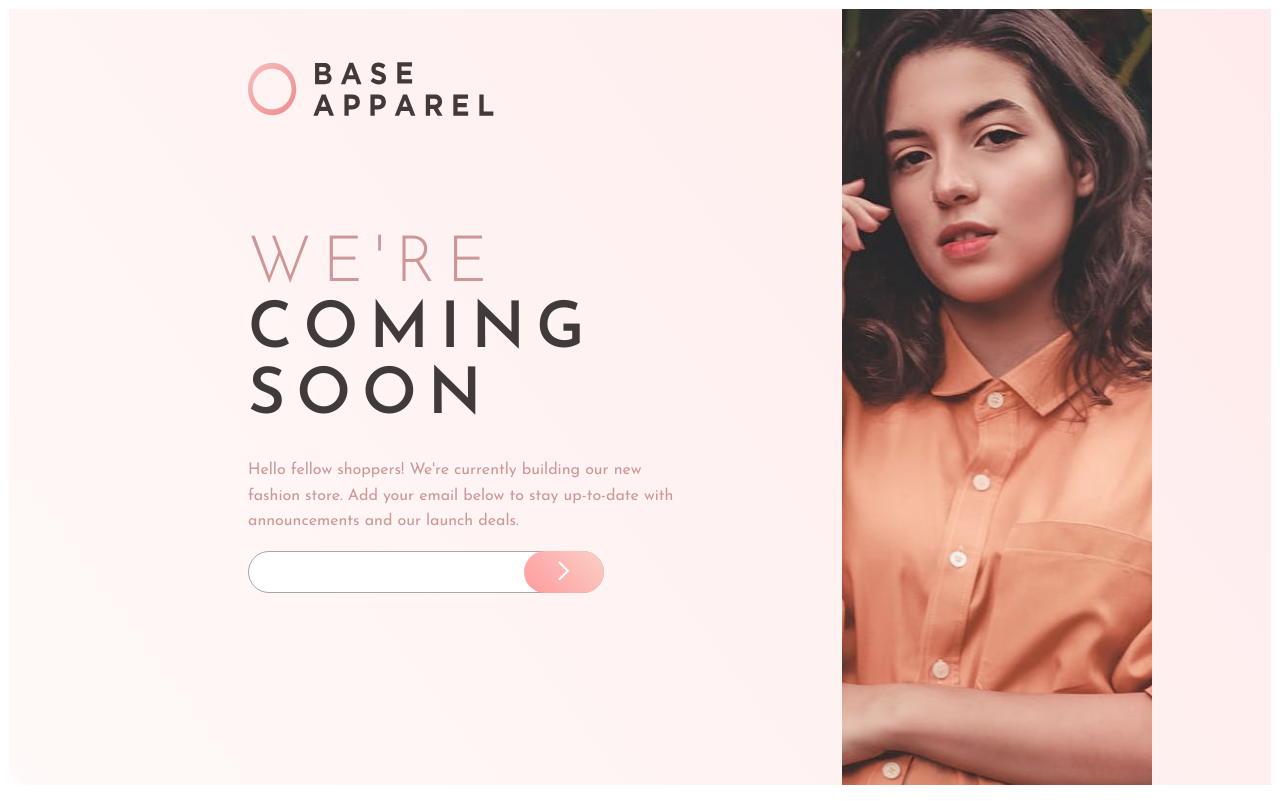
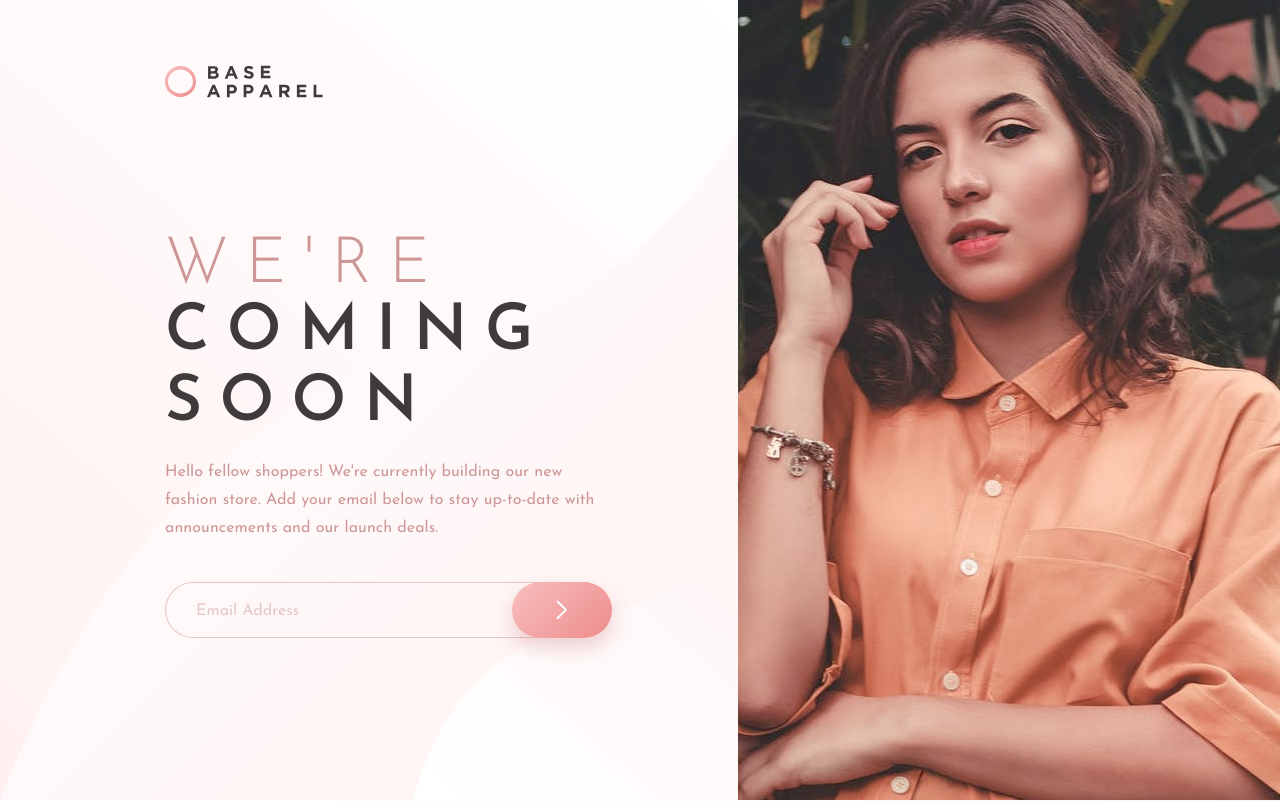
Before and after one commit to moisesvegan/landingpage, a plain HTML site: page index.html in a window 1280 px wide. Drawn offline with Linux system fonts and the light colour scheme.

Commit message:
V-1.5 (Finish)

```diff
--- a/app.js
+++ b/app.js
@@ -0,0 +1,20 @@
+document.getElementById("email").addEventListener("focus", () => {
+    // remove error message when cursor focused
+    document.getElementById("errorMsg").classList.remove("show");
+    // also the error icon
+    document.getElementById("errorIcon").classList.remove("show");
+    // and the highlighted border
+    document.getElementById("errorBorder").classList.remove("error");
+
+  });
+
+  function validateEmail() {
+    let emailRegex = /^(([^<>()\[\]\\.,;:\s@"]+(\.[^<>()\[\]\\.,;:\s@"]+)*)|(".+"))@((\[[0-9]{1,3}\.[0-9]{1,3}\.[0-9]{1,3}\.[0-9]{1,3}\])|(([a-zA-Z\-0-9]+\.)+[a-zA-Z]{2,}))$/;
+    let email = document.getElementById("email").value;
+    if (emailRegex.test(email)) {
+    } else {
+      document.getElementById("errorMsg").classList.add("show");
+      document.getElementById("errorIcon").classList.add("show");
+      document.getElementById("errorBorder").classList.add("error");
+    }
+  }
--- a/index.html
+++ b/index.html
@@ -1,33 +1,58 @@
 <!DOCTYPE html>
 <html lang="en">
 <head>
-    <meta charset="UTF-8">
-    <meta name="viewport" content="width=device-width, initial-scale=1.0">
-    <title>Base apparel</title>
-    <link rel="stylesheet" href="main.css">
+  <meta charset="UTF-8">
+  <meta name="viewport" content="width=device-width, initial-scale=1.0"> <!-- displays site properly based on user's device -->
+
+  <title>Frontend Mentor | Base Apparel coming soon page</title>
+
+  <!-- loading fonts and style sheet -->
+  <link href="https://fonts.googleapis.com/css?family=Josefin+Sans:300,400,600&display=swap" rel="stylesheet">
+  <link rel="stylesheet" href="main.css">
 </head>
 <body>
-    <div class="hero-container">
-        <div class="hero">
-            <div class="item-A">
-                <img src="img/logo.svg" alt="">
-            </div>
-            <div class="item-B">
-                <img src="img/hero-desktop.jpg">
-            </div>
-            <div class="item-C">
-                <article>
-                    <h1><span>we're</span><br>coming<br>soon</h1>
-                    <p>Hello fellow shoppers! We're currently building our new<br>fashion store. Add your email below to stay up-to-date with<br>announcements and our launch deals.</p>
-                </article>
-                <form action="">
-                    <input type="email" name="" id="">
-                    <button type="submit">
-                        <img src="img/icon-arrow.svg" alt="">
-                    </button>
-                </form>
-            </div>
+  <main class="grid">
+    <section class="logo">
+      <h2 class="sr-only">logo section</h2>
+      <div class="logo-container">
+        <img src="img/logo.svg" alt="logo">
+      </div>
+    </section>
+    <section class="hero">
+      <h2 class="sr-only">hero section</h2>
+    </section>
+    <section class="comingsoon">
+      <h1 class="text-light">
+        We're
+      </h1>
+      <h1 class="text-bold lh-fix">
+        coming<br/> soon
+      </h1>
+      <h2 class="text-regular">
+        Hello fellow shoppers! We're currently building our new fashion store.
+        Add your email below to stay up-to-date with announcements and our launch deals.
+      </h2>
+      <form class="promotion" id="errorBorder" onsubmit="event.preventDefault(); validateEmail();">
+        <label class="sr-only" for="email">Email</label>
+        <input type="text" id="email" name="email" value="" placeholder="Email Address">
+        <div class="error" id="errorIcon">
+          <img src="img/icon-error.svg" alt="">
         </div>
-    </div>
+        <button class="btn submit">
+          <img src="img/icon-arrow.svg" alt="arrow">
+        </button>
+      </form>
+      <p class="error-msg" id="errorMsg">Please provide a valid email</p>
+    </section>
+  </main>
+
+  <footer>
+    <p class="sr-only attribution">
+      Challenge by <a href="https://www.frontendmentor.io?ref=challenge" target="_blank">Frontend Mentor</a>.
+      Coded by <a href="https://www.frontendmentor.io/profile/zuolizhu">Connor Zhu</a>.
+    </p>
+  </footer>
+  <!-- js code for form validation -->
+  <script src="app.js"></script>
 </body>
 </html>
--- a/main.css
+++ b/main.css
@@ -1,167 +1,369 @@
-@import url('https://fonts.googleapis.com/css2?family=Josefin+Sans:wght@300;400;600&display=swap');
+/* styles come with the file */
+.attribution { font-size: 11px; text-align: center; }
+.attribution a { color: hsl(228, 45%, 44%); }
 
-body{
-    padding: 1px;
-    font-size: 16px;
+/* variables */
+:root {
+  /* color palette */
+  --DesaturatedRed: hsl(0, 36%, 70%);
+  --SoftRed: hsl(0, 93%, 68%);
+  --DarkGrayishRed: hsl(0, 6%, 24%);
+  --PureWhite: hsl(0, 0%, 100%);
+  --LightPink: rgb(255, 244, 244);
+  --DropShadowRed: rgba(198, 110, 110, 0.3);
+  --DropShadowRedHover: rgba(198, 110, 110, 0.5);
 }
 
-article {
-
-margin-left: 15vh;
-
-font-family: 'Josefin Sans', sans-serif;
+/* reset */
+body, p, a, ul, li, h1, h2, h3 {
+  margin: 0;
+  padding: 0;
 }
 
-.hero-container{
-    display: grid;
-    height: 97vh;
-    grid-template-columns: minmax(auto, 1024px);
-    justify-content: center;
-    background-image: linear-gradient(234deg, #ff9a9e33 0%, #fad0c41f 99%, #fad0c400 100%);
+a {
+  text-decoration: none;
 }
 
-.hero{
-    display: grid;
-    grid-template-columns: 88vh 1fr;
-    grid-template-rows: 20vh 1fr;
-    grid-gap: 10px;
-    grid-template-areas:
-        "header img"
-        "form img";
-    justify-content: center;
+/* base styles */
+/* styles that won't be changed by the size of the devices */
+/* fonts */
+body {
+  font-family: 'Josefin Sans', sans-serif;
+  height: 100vh;
+  background: linear-gradient(135deg, hsl(0, 0%, 100%) 0%, hsl(0, 100%, 98%) 60%);
 }
 
-.item-A{
-    grid-area: header;
-    display: flex;
+/* form section */
+.comingsoon h1 {
+  text-transform: uppercase;
 }
 
-.item-A img{
-    width: 35%;
-    height: 35%;
-    align-self: center;
-    margin-left: 15vh;
+.comingsoon h1:nth-child(1) {
+  color: var(--DesaturatedRed);
 }
 
-.item-B{
-    grid-area: img;
+.comingsoon h1:nth-child(2) {
+  color: var(--DarkGrayishRed);
 }
 
-.item-B img{
-    display: block;
+.comingsoon h2 {
+  color: var(--DesaturatedRed);
+}
+
+form.promotion {
+  border-radius: 28px;
+  display: flex;
+  justify-content: space-between;
+  align-items: center;
+  box-shadow: inset 0px 0px 0px 1px #E6C6C6;
+}
+
+form.promotion.error {
+  box-shadow: inset 0px 0px 0px 2px var(--SoftRed);
+}
+
+input[type=text] {
+  font-family: 'Josefin Sans', sans-serif;
+  border: none;
+  background-color: transparent;
+  color: var(--DarkGrayishRed);
+  outline: none;
+  caret-color: var(--DesaturatedRed);
+  padding: 11px 23px 9px;
+  width: 100%;
+}
+
+input[type=text],
+input[type=text]::placeholder {
+  font-size: 14px;
+  line-height: 28px;
+  font-weight: 400;
+  letter-spacing: 0;
+}
+
+input[type=text]::placeholder {
+  color: var(--DesaturatedRed);
+  opacity: .5;
+}
+
+.sr-only {
+  padding: 0;
+  width: 1px;
+  height: 1px;
+  position: absolute;
+  clip: rect(1px, 1px, 1px, 1px);
+  clip-path: inset(0px 0px 99.9% 99.9%);
+  overflow: hidden;
+  border: 0;
+}
+
+/* submit button */
+.btn.submit {
+  border: none;
+  outline: none;
+  border-radius: 28px;
+  background: linear-gradient(135deg, hsl(0, 80%, 86%) 0%, hsl(0, 74%, 74%) 100%);
+  cursor: pointer;
+  position: relative;
+  box-shadow: 0 10px 20px 0 var(--DropShadowRed);
+  transform: translate(2px, 0);
+  z-index: 1;
+  transition: all 0.3s ease;
+  padding: 0;
+  width: 64px;
+  height: 48px;
+  min-width: 64px;
+  margin-left: 8px;
+
+}
+
+.btn.submit:hover {
+  background: linear-gradient(135deg, hsl(0, 80%, 86%) 50%, hsl(0, 74%, 74%) 150%);
+  box-shadow: 0 10px 15px var(--DropShadowRedHover);
+  transform: scale(1.05);
+}
+
+/* center the arrow image */
+.btn.submit img {
+  position: absolute;
+  top: 50%;
+  left: 50%;
+  transform: translate(-50%, -50%);
+}
+.error {
+  align-self: center;
+  display: none;
+}
+
+.error.show {
+  display: flex;
+}
+
+p.error-msg {
+  color: var(--SoftRed);
+  display: none;
+}
+
+p.error-msg.show {
+  display: block;
+}
+
+/* utilities */
+.text-bold {
+  font-weight: 600;
+}
+
+.text-regular {
+  font-weight: 400;
+}
+
+.text-light {
+  font-weight: 300;
+}
+
+footer {
+  position: absolute;
+  bottom: 0;
+  left: 50%;
+  transform: translate(-50%, -50%);
+}
+
+/* mobile styles */
+
+/* background */
+
+main {
+  background: var(--PureWhite);
+  background: linear-gradient(135deg, hsl(0, 0%, 100%) 0%, hsl(0, 100%, 98%) 60%);
+  background-repeat: no-repeat;
+  margin: 0 auto;
+  width: 100%;
+  height: 100%;
+}
+
+/* logo section */
+section.logo {
+  padding: 31px 32px 32px;
+}
+
+section.logo .logo-container {
+  width: 100px;
+  height: 21px;
+  overflow: hidden;
+}
+
+section.logo img {
+  width: 100%;
+}
+
+/* hero section */
+.hero {
+  height: 250px;
+  width: 100%;
+  background-image: url(img/hero-mobile.jpg);
+  background-size: cover;
+  background-repeat: no-repeat;
+}
+
+/* comingsoon section */
+.comingsoon {
+  padding: 0 32px;
+  margin-top: 64px;
+}
+
+.comingsoon h1, h2 {
+  text-align: center;
+}
+
+.comingsoon h1 {
+  font-size: 40px;
+  line-height: 42px;
+  letter-spacing: 10.83px;
+}
+
+.comingsoon h2 {
+  font-size: 14px;
+  line-height: 22px;
+  margin-top: 16px;
+  letter-spacing: 0;
+}
+
+form.promotion {
+  margin-top: 32px;
+}
+
+p.error-msg {
+  padding-left: 24px;
+  margin-top: 8px;
+  font-size: 13px;
+}
+
+/* tablet styles */
+@media screen and (min-width: 680px) {
+  .grid {
+    display: grid;
+    grid-template-columns: repeat(2, 1fr);
+    grid-template-rows: max-content;
+  }
+  section.logo {
+    grid-column: 1/2;
+    grid-row: 1/2;
+  }
+  section.comingsoon {
+    grid-column: 1/2;
+    grid-row: 2/3;
+    align-self: center;
+    margin-top: 0;
+  }
+  section.hero {
+    grid-column: 2/3;
+    grid-row: 1/3;
+  }
+
+  .hero {
+    background-image: url(img/hero-desktop.jpg);
+    background-position-x: center;
+    height: 100%;
+  }
+
+  .comingsoon h1, h2 {
+    text-align: left;
+  }
+
+  input[type=text] {
+    width: 50%;
+    padding: 11px 10px 9px 23px;
+  }
+
+  .comingsoon {
+    max-width: 445px;
+  }
+}
+
+@media screen and (min-width: 768px) {
+  input[type=text] {
     width: 100%;
-    object-fit: cover;
-    height: 100%;
+  }
+}
+
+/* desktop styles */
+@media screen and (min-width: 1280px) {
+  .grid {
+    grid-template-columns: 1fr 42.361%;
+  }
+
+  /* logo section */
+  section.logo {
+    padding: 64.91px 0px 0px 165px;
+  }
+
+  section.logo .logo-container {
+    width: 158px;
+    height: 33px;
+  }
+
+  /* comingsoon section */
+  section.comingsoon {
+    padding-left: 165px;
+    margin-top: 136px;
+    align-self: start;
+  }
+
+  .comingsoon h1 {
+    letter-spacing: 17.32px;
+    font-size: 64px;
+    line-height: 64px;
+
+  }
+
+  .comingsoon h1:nth-child(2) {
+    line-height: 71px;
+  }
+
+  .comingsoon h2 {
+    font-size: 16px;
+    line-height: 28px;
+    margin-top: 18px;
+    letter-spacing: 0.07px;
+  }
+
+  form.promotion {
+    margin-top: 40px;
+    max-width: 445px;
+  }
+
+  .btn.submit {
+    width: 100px;
+    height: 56px;
+  }
+
+  input[type=text] {
+    font-size: 16px;
+    padding: 14px 31px 12px;
+    width: 55%;
+  }
+
+  input[type=text],
+  input[type=text]::placeholder {
+    font-size: 16px;
+  }
+
+  p.error-msg {
+    padding-left: 32px;
+    line-height: 2.15;
+  }
+
+  main {
+    background-image: url(img/bg-pattern-desktop.svg);
+    background-size: contain;
+    background-repeat: no-repeat;
+    background-position: bottom left;
+  }
 }
 
 
-.responsiv{
-    background-image: url(img/hero-desktop.jpg);
-    display: block;
-    width: 100%;
-    object-fit: cover;
-    height: 100%;
+@media screen and (min-width: 1600px) {
+  main {
+    background-size: cover;
+  }
 }
-
-.item-C{
-    grid-area: form;
-}
-
-.item-C article h1{
-    font-size: 4rem;
-    line-height: 66px;
-    font-weight: 600;
-    letter-spacing: 11px;
-    color: #413a3a;
-    text-transform: uppercase;
-}
-
-.item-C article span{
-
-font-weight: 300;
-
-color: #ce9797;
-}
-
-.item-C article p {
-    font-size: 16px;
-    font-weight: 400;
-    color: #ce9797;
-    line-height: 1.6;
-    margin-top: -25px;
-}
-
-.item-C form{
-    margin-left: 15vh;
-}
-
-.item-C form input{
-    border-radius: 30px;
-    width: 60%;
-    height: 38px;
-    outline: none;
-    border: 1px solid #a8a8a8;
-}
-
-.item-C form button{
-    position: absolute;
-    width: 80px;
-    height: 42px;
-    border-radius: 30px;
-    margin-left: -80px;
-    outline: none;
-    border: none;
-    background-image: linear-gradient(45deg, #ff9a9e 0%, #fad0c4 99%, #fad0c4 100%);
-    cursor: pointer;
-}
-
-.item-C form button:hover{
-    -webkit-box-shadow: 0 2px 5px rgba(0, 0, 0, 0.2);
-    box-shadow: 0 2px 5px rgba(0, 0, 0, 0.2);
-}
-
-@media screen and (max-width:768px){
-    article {
-
-text-align: center;
-
-margin: 0;
-
-}
-
-    .hero-container{
-        height: 97vh;
-    }
-
-    .hero{
-        grid-template-columns: 74vh 1fr;
-        grid-template-rows: 15vh 31vh 66vh;
-        grid-gap: 7px;
-        grid-template-areas:
-            "header"
-            "img"
-            "form";
-    }
-
-    .item-A img{
-        width: 40%;
-        height: 40%;
-        margin: 0;
-    }
-
-    .item-B img{
-        display: none;
-    }
-
-    .item-B{
-        background-image: url(img/hero-mobile.jpg);
-        background-repeat: no-repeat;
-        background-size: 100% 100%;
-    }
-
-    .item-C article h1 {
-        font-size: 4rem;
-        line-height: 56px;
-        letter-spacing: 12px;
-    }
-}
```
